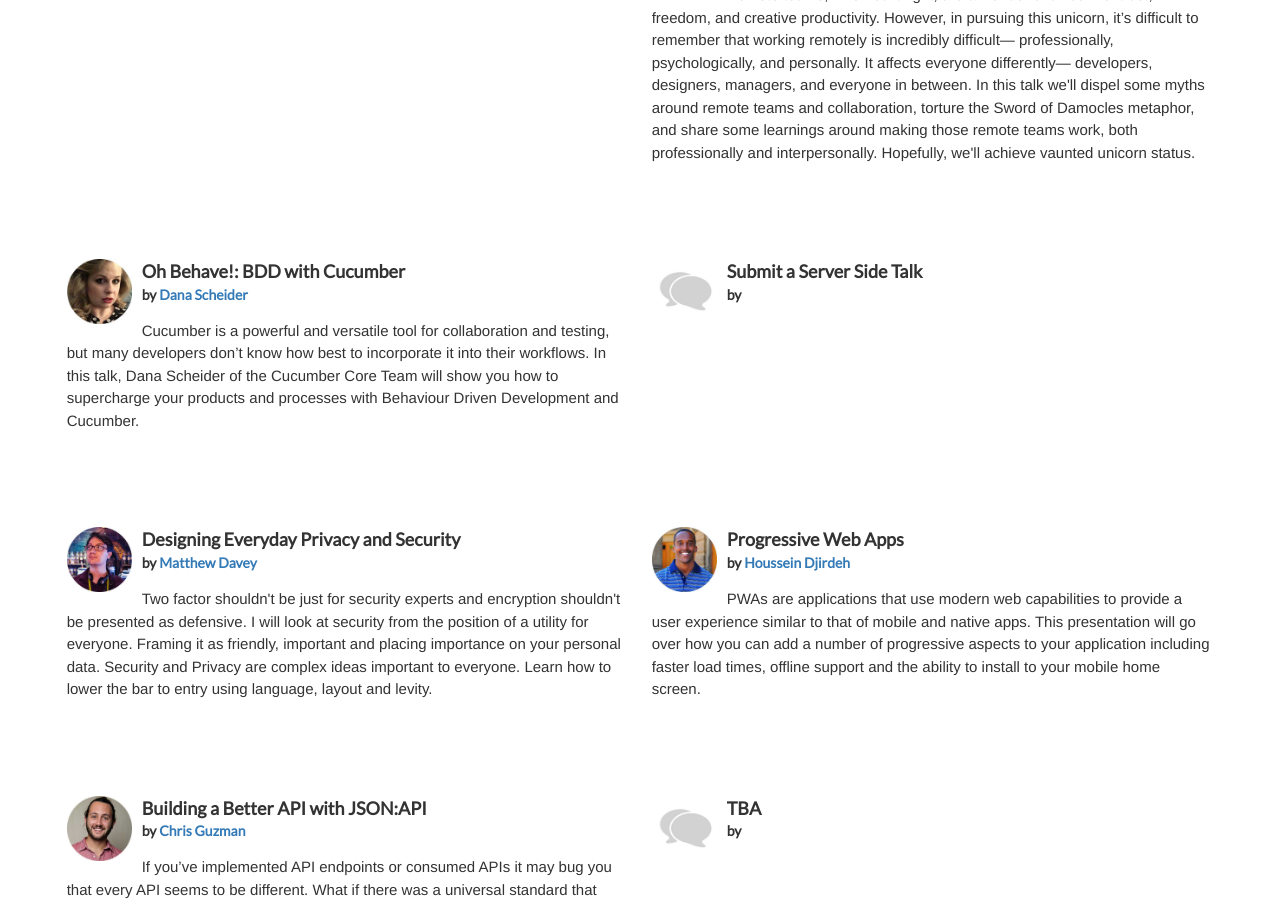
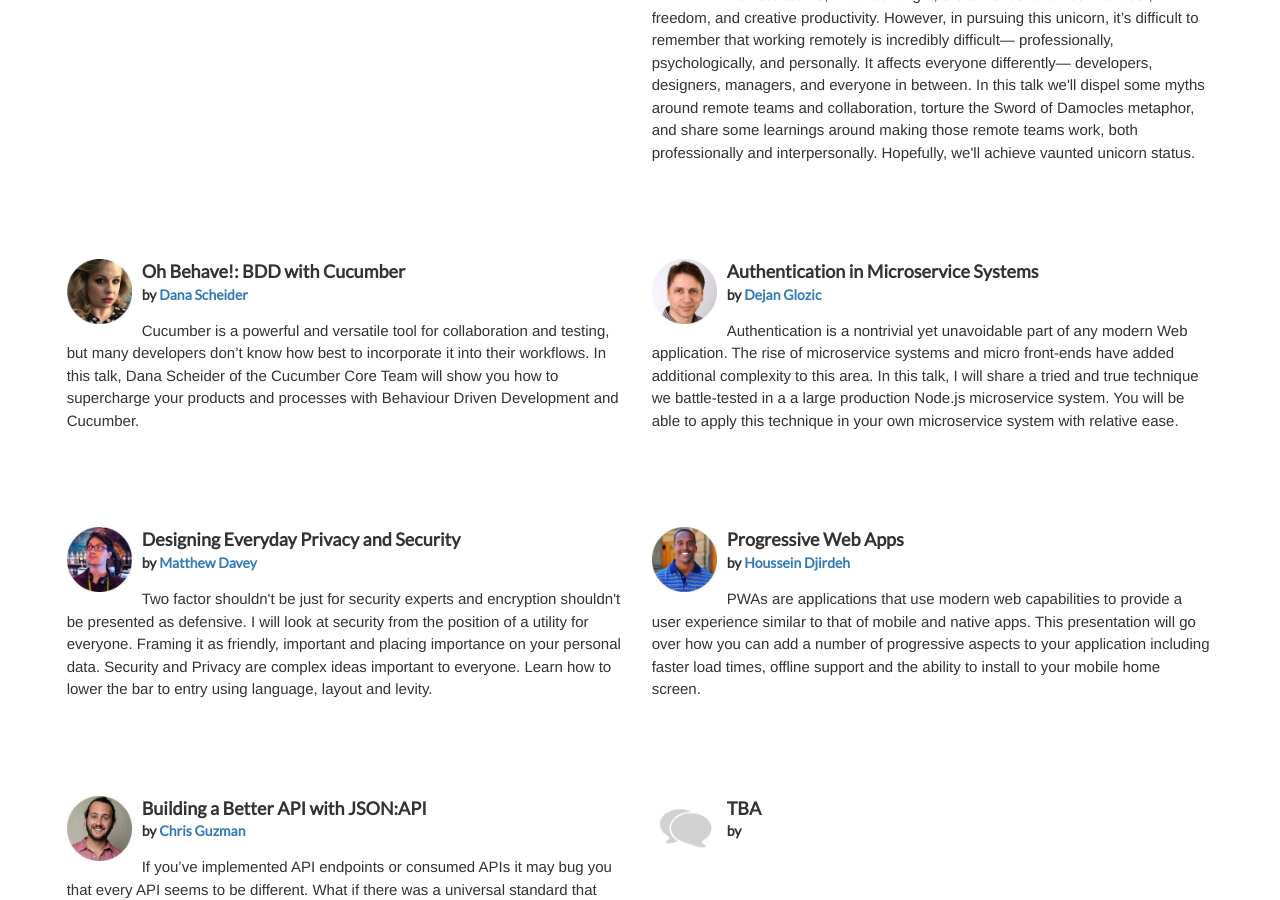
Before and after one commit to fullstackto/fsto2017, a Jekyll site: the page built from sessions/index.html, in a window 1280 px wide and 900 px high, scrolled down 3826 px. Built offline with Jekyll 4.4.1, drawn with Linux system fonts in a browser that asks for light colours.

Commit message:
Dejan speaking

```diff
--- a/_data/fsto.json
+++ b/_data/fsto.json
@@ -280,12 +280,13 @@
         "klass": "fea"
       },
       {
-        "key" : "tba",
-        "title": "Submit a Server Side Talk",
-        "speaker": "",
-        "keywords" : "",
-        "about" : "",
-        "bio" : "",
+        "key" : "dejan",
+        "title": "Authentication in Microservice Systems",
+        "speaker": "Dejan Glozic",
+        "keywords" : "Security, MicroServices, Node.js",
+        "about" : "<p>Authentication is a nontrivial yet unavoidable part of any modern Web application. The rise of microservice systems and micro front-ends have added additional complexity to this area. In this talk, I will share a tried and true technique we battle-tested in a a large production Node.js microservice system. You will be able to apply this technique in your own microservice system with relative ease.</p>",
+        "bio" : "<p>Dejan Glozic is a Senior Technical Staff Member in IBM Toronto Laboratory, where he spent more than 20 years working on various projects involving Eclipse platform, Web technologies, Node.js, React and microservice systems. Dejan has a wealth of experience with various topics of modern architecture, and considers himself a Full Stack Architect (if such a thing exists). He is proud of being a 'hands on' architect, avoiding slideware and instead trusting in the power of running code. Read Dejan's thoughts on his blog at dejanglozic.com, or follow him on twitter as @dglozic.</p>",
+        "role" : "Senior Technical Staff Member, IBM Watson Cloud Platform",
         "room" : "206CD",
         "klass": "bec"
       },
```
Also changed, not shown: images/speakers/clarissap.jpg (added), images/speakers/dejan.jpg (added), images/speakers/karina.jpg (added), images/speakers/marisam.jpg (added).
